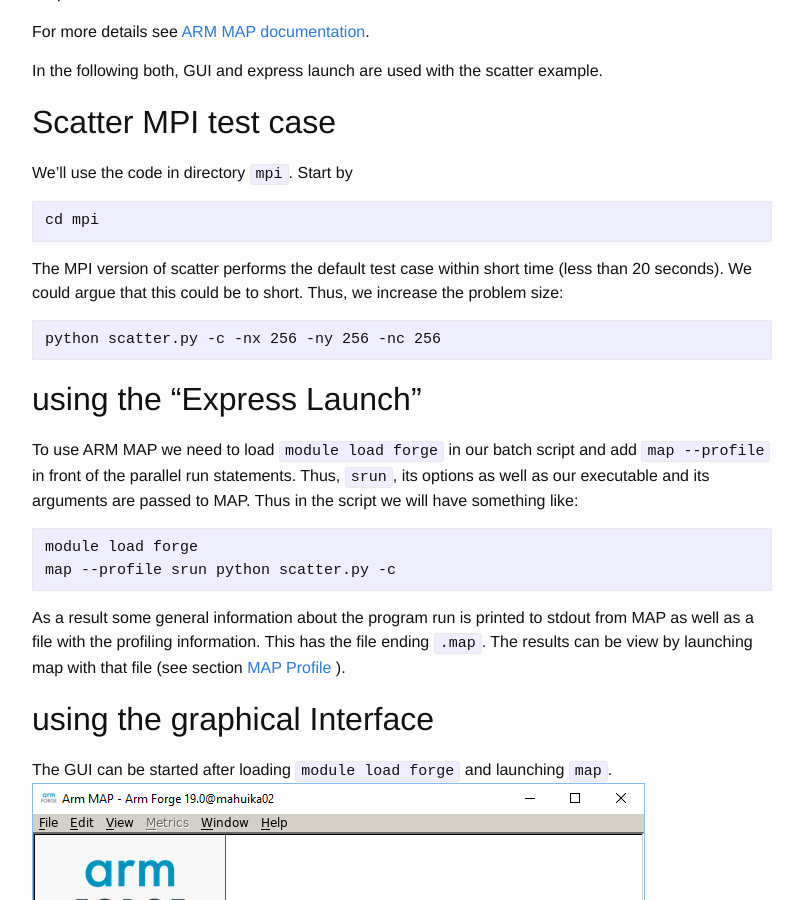
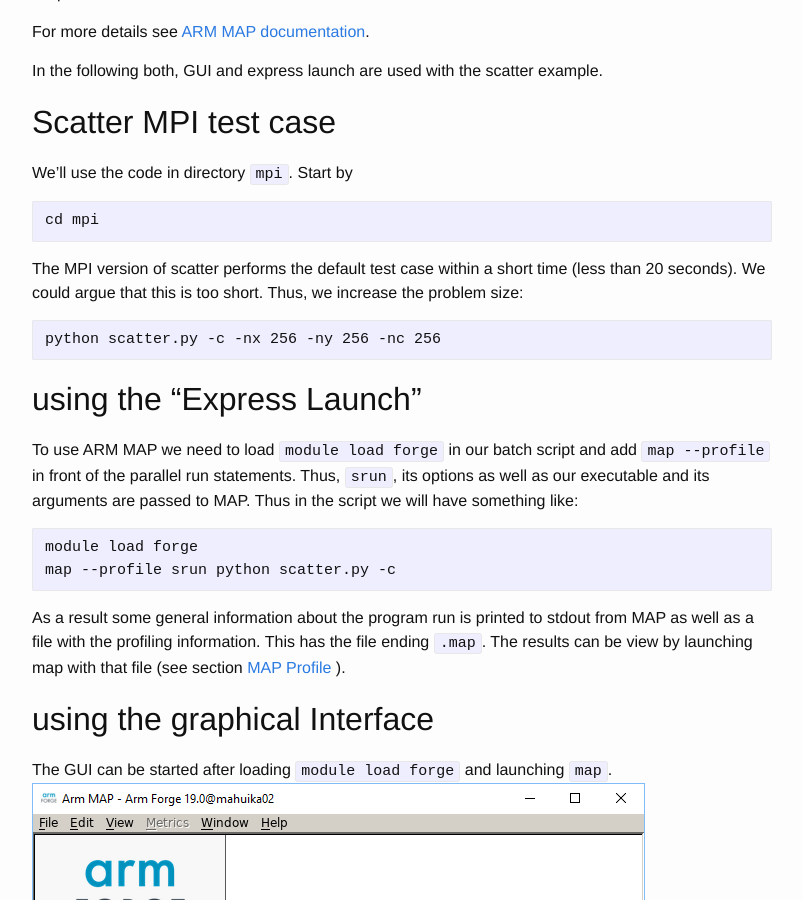
Before and after one commit to nesi/perf-training, a Jekyll site: the page built from _lessons/python-scatter/06-profiling_with_MAP.md, in a window 1280 px wide and 900 px high, scrolled down 1659 px. Shown: the whole window, without its empty margins (238-1041 px from the left). Built offline with Jekyll 4.4.1, drawn with Linux system fonts in a browser that asks for light colours.

Commit message:
Update _lessons/python-scatter/06-profiling_with_MAP.md
Co-Authored-By: mand35 <mandes.schoenherr@nesi.org.nz>

````diff
--- a/_lessons/python-scatter/06-profiling_with_MAP.md
+++ b/_lessons/python-scatter/06-profiling_with_MAP.md
@@ -49,7 +49,7 @@
 cd mpi
 ```
 
-The MPI version of scatter performs the default test case within short time (less than 20 seconds). We could argue that this could be to short. Thus, we increase the problem size:
+The MPI version of scatter performs the default test case within a short time (less than 20 seconds). We could argue that this is too short. Thus, we increase the problem size:
 ```
 python scatter.py -c -nx 256 -ny 256 -nc 256
 ```
````
